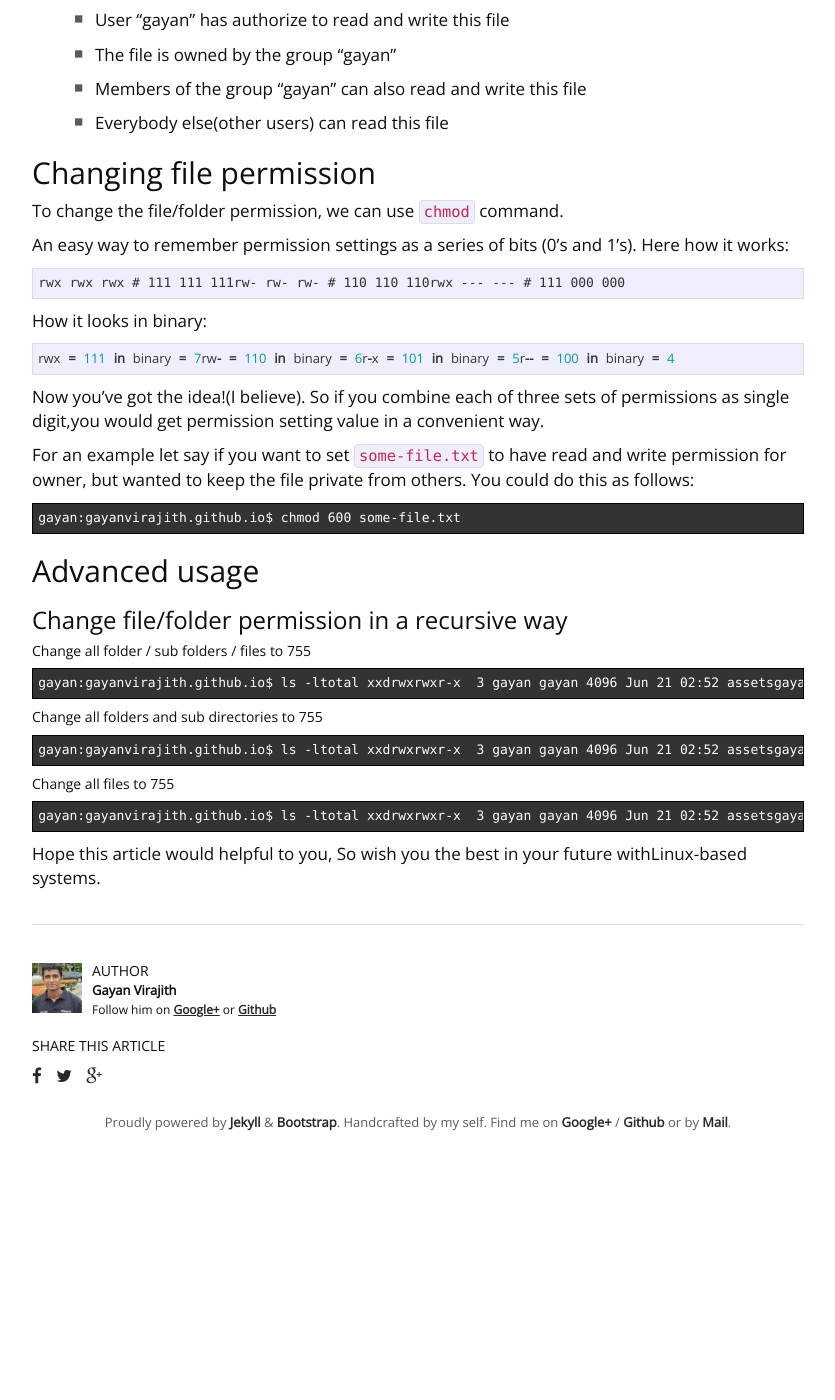
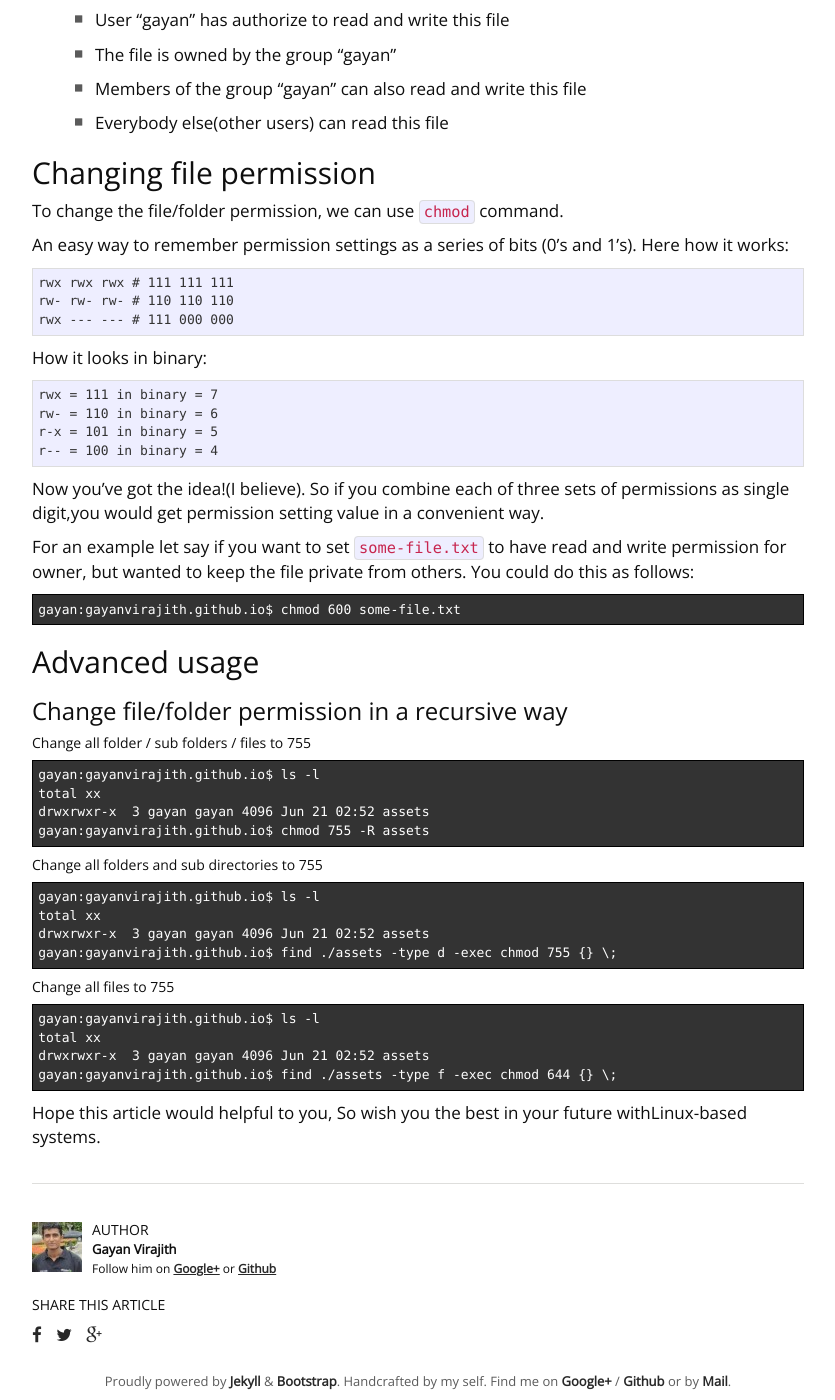
Before and after one commit to gayanvirajith/gayanvirajith.github.io, a Jekyll site: the page built from _posts/2014-06-22-change-folder-permission-recursively.md, in a window 1280 px wide and 1400 px high, scrolled down 1309 px. Shown: the whole window, without its empty margins (222-1057 px from the left). Built offline with Jekyll 4.4.1, drawn with Linux system fonts in a browser that asks for light colours; nearby versions of some CDN libraries; Markdown is read by kramdown in place of the engine named in the settings; before the commit the page ends 2451 px from its top, so only the background shows below that.

Commit message:
change shere url and updated the last post

```diff
--- a/_includes/share.html
+++ b/_includes/share.html
@@ -3,6 +3,6 @@
     <ul class="list-inline">
         <li><a href="https://www.facebook.com/sharer/sharer.php?u={{baseurl.url.url}}{{page.url}}&amp;t={{page.title}}" target="_blank"><i class="fa fa-facebook"></i></a></li>
         <li><a href="https://twitter.com/intent/tweet?original_referer={{baseurl.url}}{{page.url}}&amp;text={{page.title}}&amp;url={{site.url}}{{page.url}}" target="_blank"><i class="fa fa-twitter"></i></a></li>
-        <li><a href="https://plus.google.com/share?url={{baseurl.url.url}}{{page.url}}" target="_blank"><i class="fa fa-google-plus"></i></a></li>
+        <li><a href="https://plus.google.com/share?url={{baseurl.url}}{{page.url}}" target="_blank"><i class="fa fa-google-plus"></i></a></li>
     </ul>
 </div>
--- a/_posts/2014-06-22-change-folder-permission-recursively.md
+++ b/_posts/2014-06-22-change-folder-permission-recursively.md
@@ -54,19 +54,19 @@ To change the file/folder permission, we can use `chmod` command.
 An easy way to remember permission settings as a series of bits (0's and 1's). Here how it works:
 
 <pre>
-rwx rwx rwx # 111 111 111
-rw- rw- rw- # 110 110 110
-rwx --- --- # 111 000 000
+rwx rwx rwx # 111 111 111<br/>
+rw- rw- rw- # 110 110 110<br/>
+rwx --- --- # 111 000 000<br/>
 </pre>
 
 How it looks in binary:
 
-{% highlight ruby %}
-rwx = 111 in binary = 7
-rw- = 110 in binary = 6
-r-x = 101 in binary = 5
-r-- = 100 in binary = 4
-{% endhighlight %}
+<pre>
+rwx = 111 in binary = 7<br/>
+rw- = 110 in binary = 6<br/>
+r-x = 101 in binary = 5<br/>
+r-- = 100 in binary = 4<br/>
+</pre>
 
 Now you've got the idea!(I believe). So if you combine each of three sets of permissions as single digit,
 you would get permission setting value in a convenient way.
@@ -84,25 +84,25 @@ gayan:gayanvirajith.github.io$ chmod 600 some-file.txt
 
 ##### Change all folder / sub folders / files to 755
 <pre class="terminal">
-gayan:gayanvirajith.github.io$ ls -l
-total xx
-drwxrwxr-x  3 gayan gayan 4096 Jun 21 02:52 assets
+gayan:gayanvirajith.github.io$ ls -l<br/>
+total xx<br/>
+drwxrwxr-x  3 gayan gayan 4096 Jun 21 02:52 assets<br/>
 gayan:gayanvirajith.github.io$ chmod 755 -R assets
 </pre>
 
 ##### Change all folders and sub directories to 755
 <pre class="terminal">
-gayan:gayanvirajith.github.io$ ls -l
-total xx
-drwxrwxr-x  3 gayan gayan 4096 Jun 21 02:52 assets
-gayan:gayanvirajith.github.io$ find ./assets -type d -exec chmod 755 {} \;
+gayan:gayanvirajith.github.io$ ls -l<br/>
+total xx<br/>
+drwxrwxr-x  3 gayan gayan 4096 Jun 21 02:52 assets<br/>
+gayan:gayanvirajith.github.io$ find ./assets -type d -exec chmod 755 {} \;<br/>
 </pre>
 
 ##### Change all files to 755
 <pre class="terminal">
-gayan:gayanvirajith.github.io$ ls -l
-total xx
-drwxrwxr-x  3 gayan gayan 4096 Jun 21 02:52 assets
+gayan:gayanvirajith.github.io$ ls -l<br/>
+total xx<br/>
+drwxrwxr-x  3 gayan gayan 4096 Jun 21 02:52 assets<br/>
 gayan:gayanvirajith.github.io$ find ./assets -type f -exec chmod 644 {} \;
 </pre>
 
```
